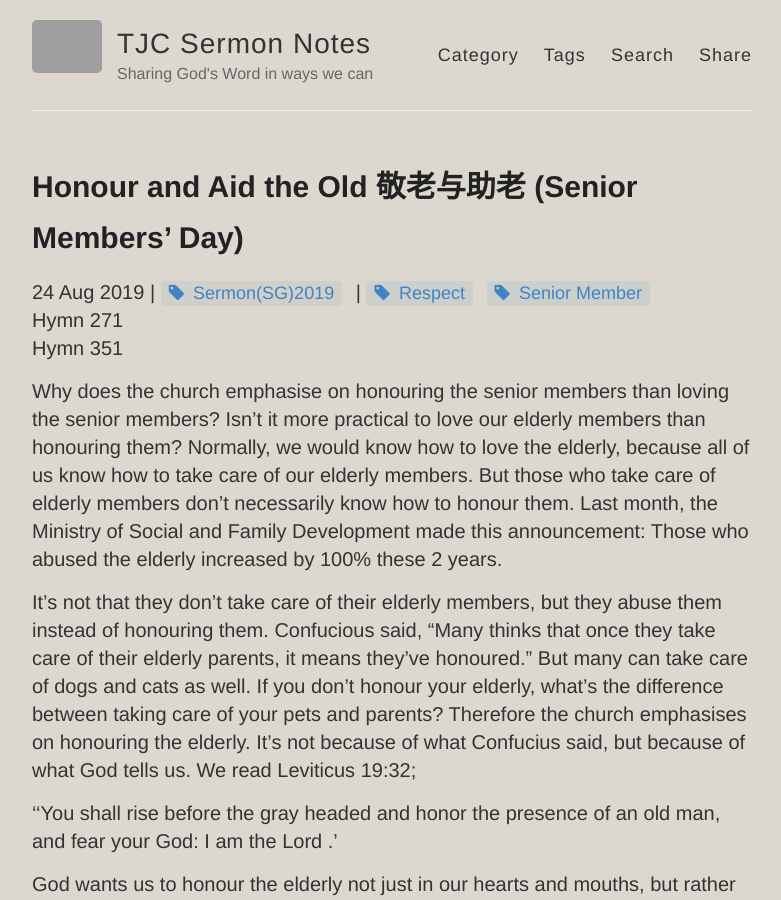
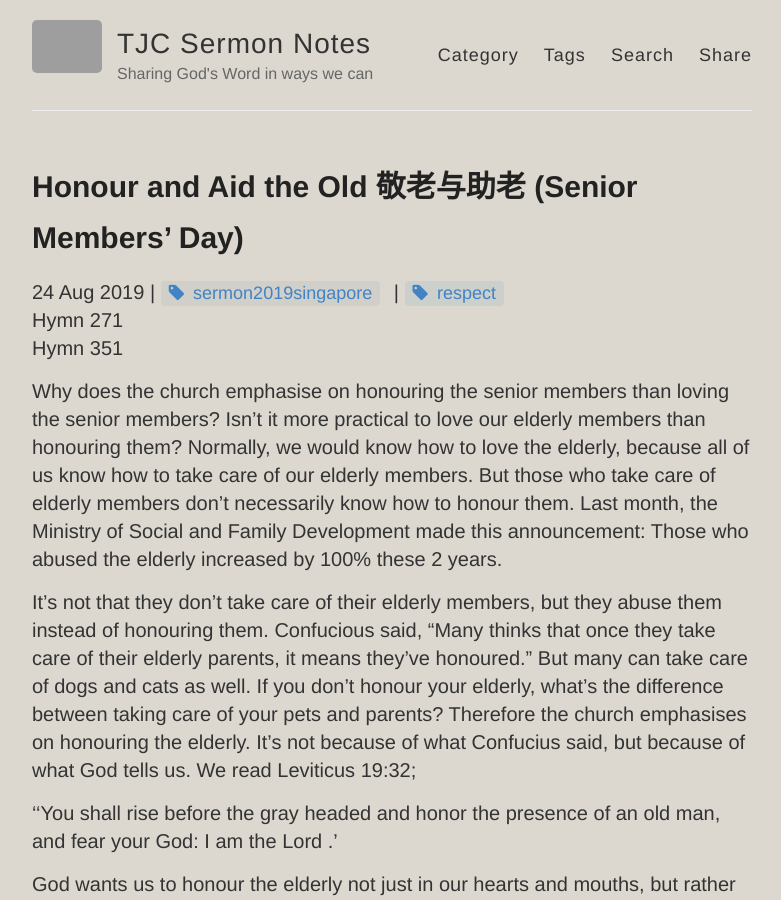
Before and after one commit to catchupTJC/catchuptjc.github.io, a Jekyll site: the page built from _posts/2019-08-24-Honour and Aid the Old.md, in a window 1280 px wide and 900 px high. Shown: the whole window, without its empty margins (248-1029 px from the left). Built offline with Jekyll 4.4.1, drawn with Linux system fonts in a browser that asks for light colours; nearby versions of some CDN libraries; comment, search, counter and statistics services are not loaded; grey boxes are pictures that could not be loaded.

Commit message:
Update 2019-08-24-Honour and Aid the Old.md

```diff
--- a/_posts/2019-08-24-Honour and Aid the Old.md
+++ b/_posts/2019-08-24-Honour and Aid the Old.md
@@ -1,8 +1,8 @@
 ---
 layout: post
 title: Honour and Aid the Old 敬老与助老 (Senior Members’ Day)
-category: Sermon(SG)2019
-tags: [Respect,Senior Member]
+category: sermon2019singapore
+tags: [respect]
 hymns: [271,351]
 ---
 
```
